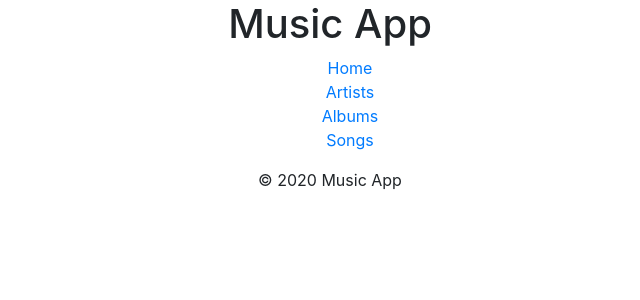
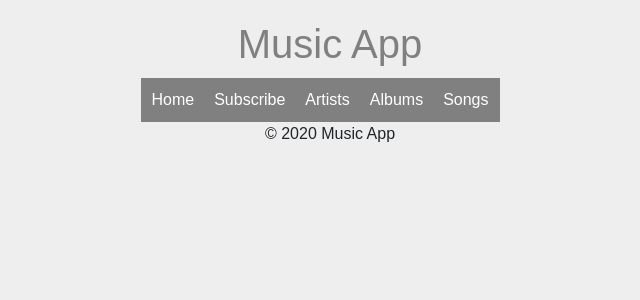
Before and after one commit to josephsenyonjo25/CapstoneProject, a React (Create React App) app: page / in a window 1280 px wide. Shown: the top 300 px of the page, without its empty margins (310-950 px from the left). Built offline with nearby package versions, Linux system fonts and the light colour scheme.

Commit message:
styled header and navigation

```diff
--- a/package.json
+++ b/package.json
@@ -8,6 +8,7 @@
     "@testing-library/user-event": "^7.2.1",
     "axios": "^0.20.0",
     "bootstrap": "^4.5.2",
+    "input": "^1.0.1",
     "react": "^16.13.1",
     "react-dom": "^16.13.1",
     "react-redux": "^7.2.1",
@@ -19,6 +20,7 @@
     "redux": "^4.0.5",
     "redux-devtools-extension": "^2.13.8",
     "redux-form": "^8.3.6",
+    "redux-input": "0.0.1-beta.0",
     "redux-thunk": "^2.3.0"
   },
   "scripts": {
--- a/src/App.css
+++ b/src/App.css
@@ -1,4 +1,4 @@
-.App {
+/*.App {
   text-align: center;
 }
 
@@ -35,4 +35,30 @@
   to {
     transform: rotate(360deg);
   }
+}*/
+body{
+  font-family: sans-serif;
+  padding: 10px;
+  background-color: #eeeeee;
 }
+.Header h1{
+  margin:10px;
+  color:gray;
+  text-align: center;
+}
+#Navigation ul{
+  list-style: none;
+  padding: 10px;
+  width: 95%;
+  display: inline-flex;
+  background-color: gray;
+  margin:0;
+}
+#Navigation a{
+  text-decoration: none;
+  margin-right: 20px;
+  color: white;
+}
+#Navigation a:hover{
+  color: lightgrey;
+}
--- a/src/Reducers/ArtistReducer.js
+++ b/src/Reducers/ArtistReducer.js
@@ -11,7 +11,7 @@ export default (state =initialState, action) =>{
         case actions.GET_ARTISTS:
             return { ...state, loading:true}
         case actions.GET_ARTISTS_SUCCESS:
-            console.log(action.payload)
+            //console.log(action.payload)
             return {artists:action.payload, loading:false, hasErrors: false}
        case actions.GET_ARTISTS_FAILURE:
             return { ...state, loading: false, hasErrors: true}
--- a/src/Reducers/index.js
+++ b/src/Reducers/index.js
@@ -2,6 +2,8 @@ import {combineReducers} from 'redux'
 import AlbumReducer from './AlbumReducer';
 import ArtistReducer from './ArtistReducer';
 import SongReducer from './SongReducer';
+
+
 
 
 
--- a/src/actions/ArtistsActions.js
+++ b/src/actions/ArtistsActions.js
@@ -24,7 +24,7 @@ export function fetchArtists(artist) {
         dispatch(getArtists());
         await fetch(`https://api.discogs.com/database/search?artist=${artist}&token=yySayXxBNNSTSikPoifJIbQGdoTxZrtyhPFXrEXS`)
             .then(res => res.json())
-            // .then(json => dispatch(getArtistsSuccess(json.data.map(song => song.album))))
+            .then(json => dispatch(getArtistsSuccess(json.track.hits)))
             .then(json => console.log(json))
             .catch(err => dispatch(getArtistsFailure()))
     }
--- a/src/components/Album.js
+++ b/src/components/Album.js
@@ -18,6 +18,4 @@ const Album = (props) => {
     );
 }
 
-
-
 export default Album;
--- a/src/components/Artist.js
+++ b/src/components/Artist.js
@@ -1,5 +1,10 @@
 
 import React from "react";
+
+import {
+   Card, CardImg, CardText, CardBody,
+   CardTitle, CardSubtitle, Button
+} from 'reactstrap';
 //Redux state is now in the props of this component
 
 const Artist = (props) => {
@@ -7,20 +12,15 @@ const Artist = (props) => {
     console.log(artist);
 
     return (
-        <div style={{width: "150px", height: "300px", display: "inline", paddingRight: "30px"}}>
 
-            <form>
-                <label>
-                Artist:
-                    <input type ="text" artist ="artist"/>
-                    <h1>{artist.title}</h1>
-                    <h2>{artist.subtitle}</h2>
-                    <p>Add to Cart<input type ="submit"
-                     value = "Submit" /></p>
-                </label>
-            </form>
-        </div>
-
+        <Card>
+            <CardImg top src={artist.image} alt="Card image cap" />
+            <CardBody>
+                <CardTitle>{artist.name}</CardTitle>
+                <CardSubtitle>{artist.subtitle}</CardSubtitle>
+                <a href={artist.share.href}><Button>View More</Button></a>/
+            </CardBody>
+        </Card>
     );
 }
 
--- a/src/components/Navigation.js
+++ b/src/components/Navigation.js
@@ -7,15 +7,18 @@ import AlbumsPage from '../pages/AlbumsPage';
 import ArtistsPage from '../pages/ArtistsPage';
 
 import styles from "./Navigation.module.css";
+import RegistrationForm from './RegistrationForm';
 
 class Navigation extends Component {
     render() {
       return (
-        <div className={styles.navigation}>
+        <div className={styles.navigation} id="Navigation">
+
 
           <Router>
 	          <ul className ='text-center'>
 	            <li><Link to='/'>Home</Link></li>
+              <li><Link to ='/registration'>Subscribe</Link></li>
               <li><Link to='/artists'>Artists</Link></li>
 	            <li><Link to='/albums'>Albums</Link></li>
                 <li><Link to='/songs'>Songs</Link></li>
@@ -23,6 +26,7 @@ class Navigation extends Component {
 
 	          <Switch>
 	            <Route exact path ='/' component={Home} />
+              <Route exact path ='/' component={RegistrationForm} />
 	            <Route path ='/artists' component={ArtistsPage} />
               <Route path ='/albums' component={AlbumsPage} />
               <Route path ='/songs' component={SongsPage} />
--- /dev/null
+++ b/src/components/RegistrationForm.js
@@ -0,0 +1,45 @@
+/*import React from 'react';
+import Input from 'input';
+import {Link} from 'react-router-dom';
+import {reduxForm, Field} from 'redux-form';
+import { reducer as form } from 'redux-form'
+
+const renderInput = ({input, meta}) => <Input { ...input} type="text" errormessage={meta.touched && meta.eror} />;
+
+const onSubmit = values => {
+    alert(JSON.stringify(values));
+};
+
+const required =v =>{
+    if (!v || v === '') {
+        return "This field is required"
+    }
+
+    return undefined;
+}
+    const allowedNames = v =>{
+        if (v === 'forbidden name') {
+            return '"forbidden name is not a valid customer name';
+        }
+        return undefined;
+    };
+
+const ReduxForm = ({handleSubmit}, valid) => (
+    <div>
+        <h2> Registration Form</h2>
+        <form onSubmit={handleSubmit}>
+            <Field name="firstName" component = {renderInput} validate ={[required, allowedNames]}/>
+            <Field name="lastName" component = {renderInput} validate ={required}/>
+            <Field name="email" component = {renderInput} validate ={required}/>
+            <Field name ="address" component = {renderInput} validate ={required}/>
+            <Field name ="password" component = {renderInput} validate ={required} />
+            <Field name ="fee" component = {renderInput} validate ={required}/>
+            <button disabled ={!valid} type ="submit">Submit</button>
+            <Link to ="home">Home</Link>
+        </form>
+    </div>
+);
+export default reduxForm({
+    form: 'Registration Form',
+    onSubmit,
+})(ReduxForm);*/
--- a/src/pages/ArtistsPage.js
+++ b/src/pages/ArtistsPage.js
@@ -1,10 +1,12 @@
 
 import React, { useEffect } from "react";
+import {fetchArtists} from '../actions/ArtistsActions';
 import { connect } from 'react-redux';
 import  Artist from '../components/Artist';
+import { Container, Col, Row } from 'reactstrap';
 
 //Bring in the Async
-import {fetchArtists} from '../actions/ArtistsActions';
+
 
 //Redux state is now in the props of this component
 
@@ -24,7 +26,13 @@ class ArtistsPage extends React.Component {
     renderArtists = () => {
         if (this.props.loading) return <p> Loading Songs</p>
         if (this.props.hasErrors) return <p> Unable to display Songs.</p>
-        return this.props.artists.map(artist => <Artist artist={artist.track}/>)
+        return (
+            <Container>
+                <Row>
+                    {this.props.artists.map(artist => <Col><Artist key={artist.name} artist={artist.name} /></Col>)}
+                </Row>
+            </Container>
+        )
     }
 
     render() {
```
Also changed, not shown: src/Reducers/FormReducer.js (added), 1 other file (tests, documents, lock files or other folders).
